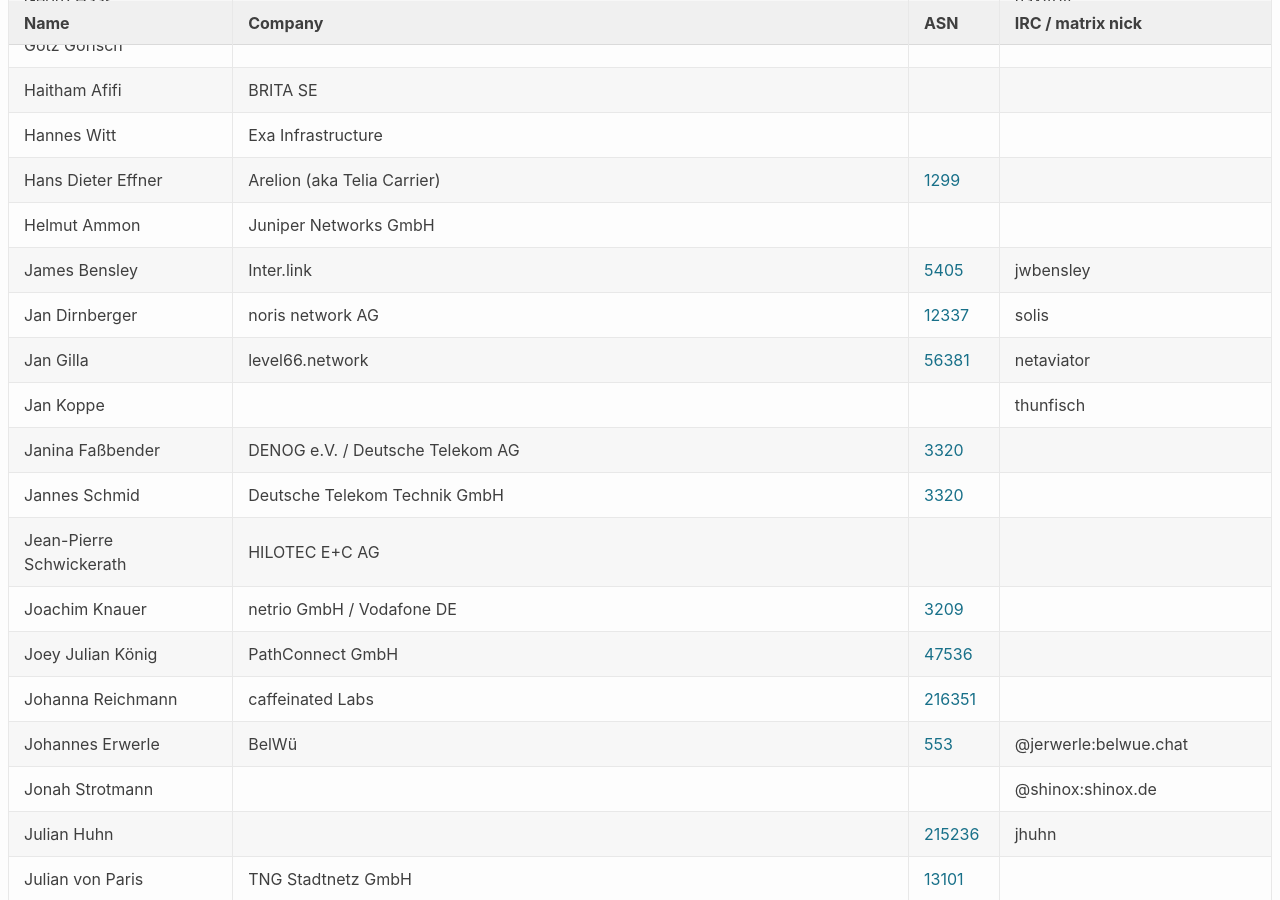
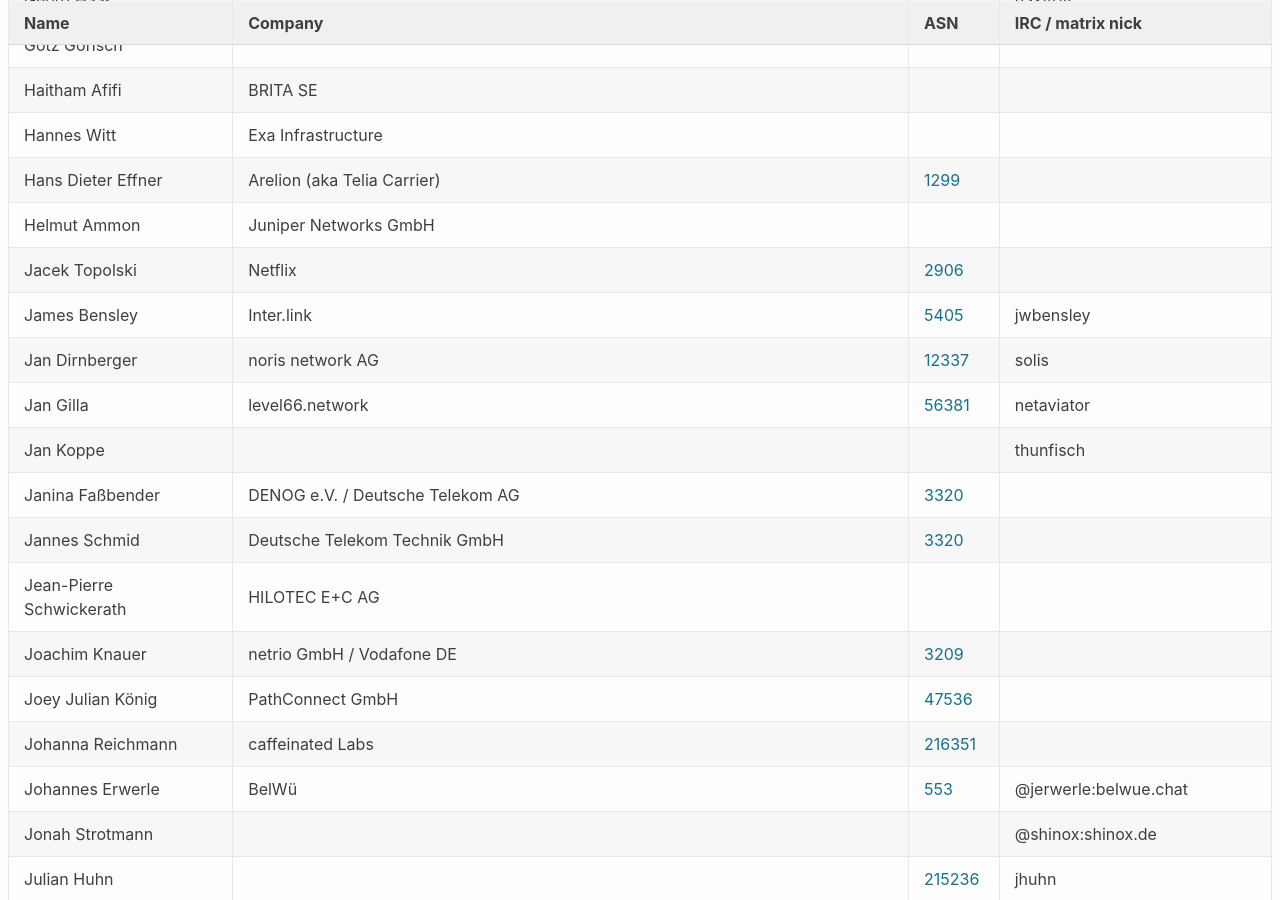
Before and after one commit to denog/pretix-attendeelist, a Jekyll site: the page built from denog17/index.markdown, in a window 1280 px wide and 900 px high, scrolled down 1774 px. Built offline with Jekyll 4.4.1, drawn with Linux system fonts in a browser that asks for light colours.

Commit message:
Latest data: Tue Jun 24 09:49:19 UTC 2025

```diff
--- a/_data/attendees_denog17_onsite.json
+++ b/_data/attendees_denog17_onsite.json
@@ -244,6 +244,12 @@
     "company": "Juniper Networks GmbH",
     "irc": null,
     "asn": null
+  },
+  {
+    "name": "Jacek Topolski",
+    "company": "Netflix",
+    "irc": null,
+    "asn": "2906"
   },
   {
     "name": "James Bensley",
```
